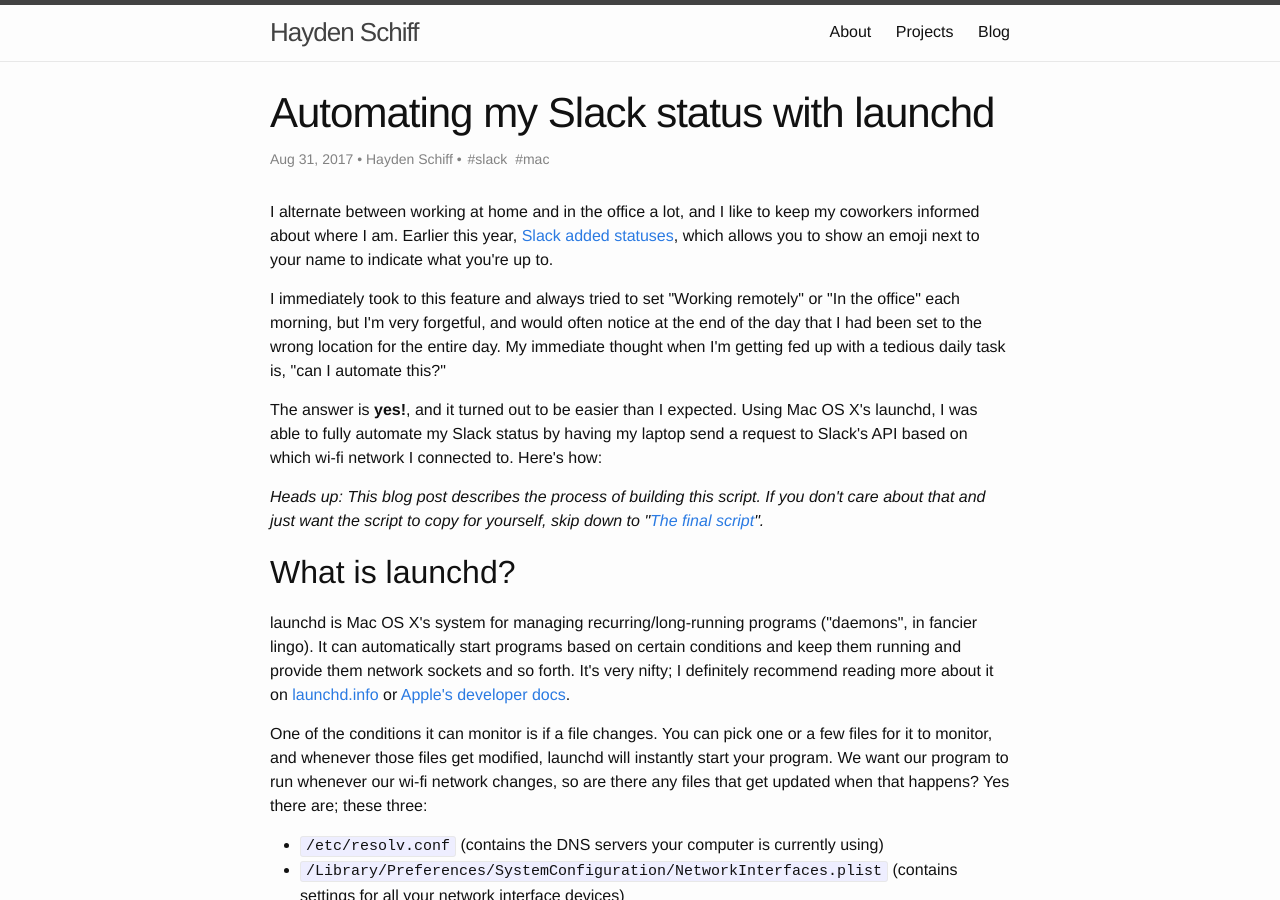
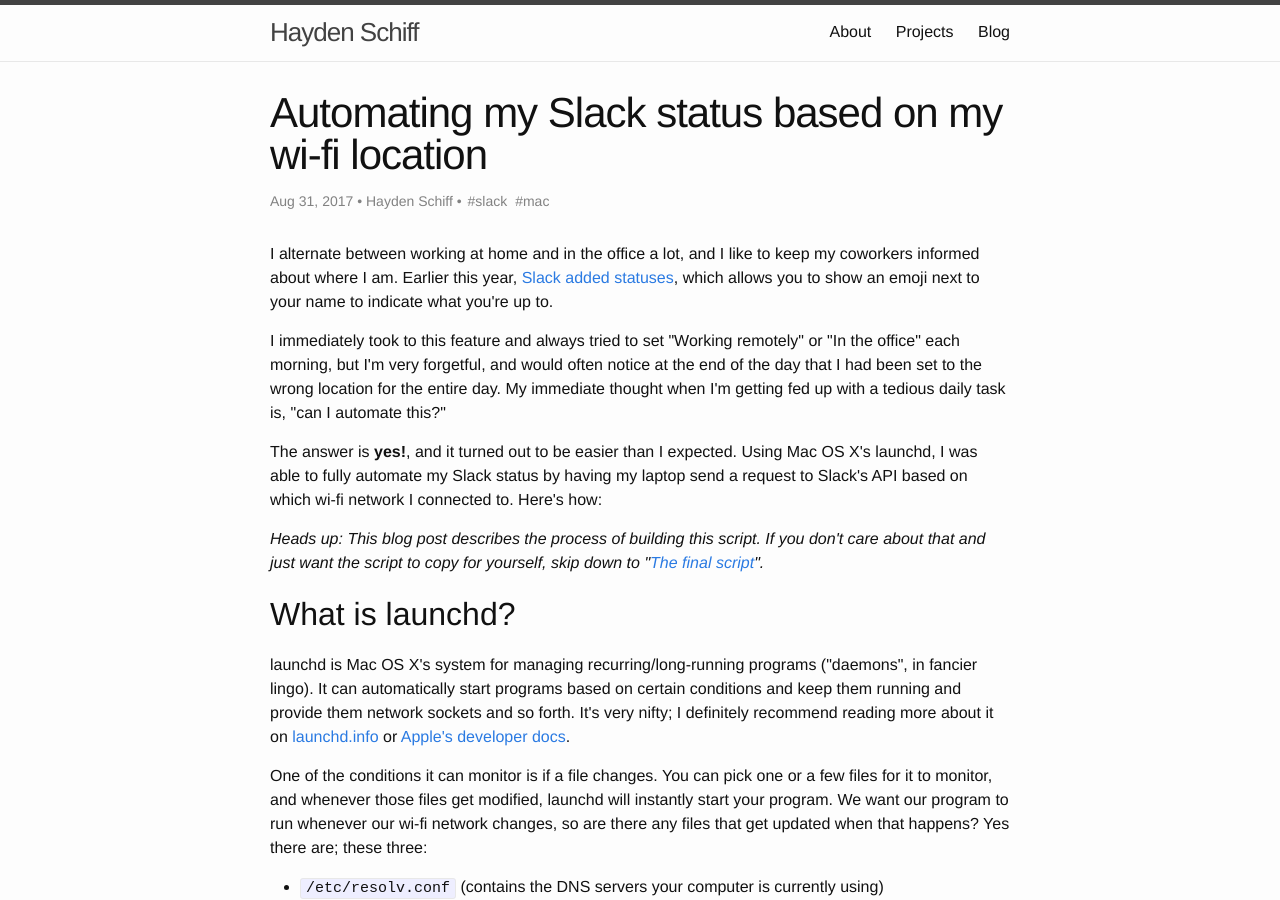
Before and after one commit to oxguy3/schiff.io, a Jekyll site: the page built from _posts/2017-08-31-automating-slack-status-launchd.md, in a window 1280 px wide and 900 px high. Built offline with Jekyll 4.4.1, drawn with Linux system fonts in a browser that asks for light colours.

Commit message:
better title

```diff
--- a/_posts/2017-08-31-automating-slack-status-launchd.md
+++ b/_posts/2017-08-31-automating-slack-status-launchd.md
@@ -1,5 +1,5 @@
 ---
-title: "Automating my Slack status with launchd"
+title: "Automating my Slack status based on my wi-fi location"
 date: 2017-08-31 16:08:23 -0400
 tags: slack mac
 ---
```
